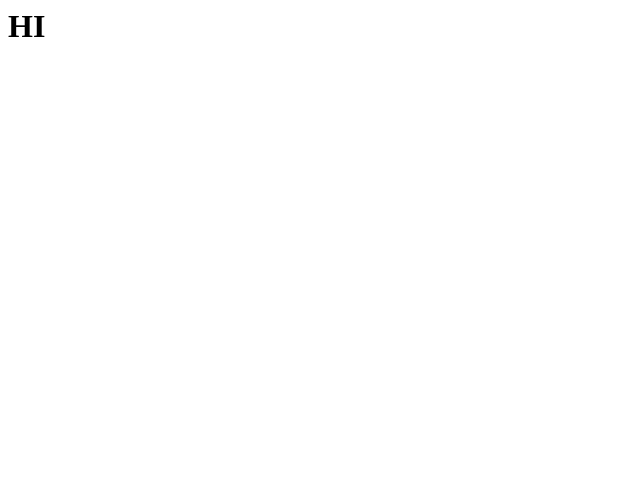
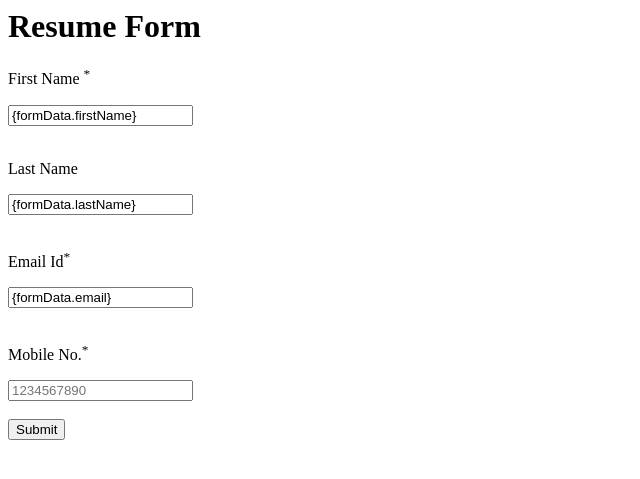
Before and after one commit to kishan2k2/Resume_Builder, a Flask app: page / in a window 1280 px wide. Before the commit the part shown is almost empty. Shown: the top 479 px of the page, without its empty margins (0-640 px from the left). Run offline with Flask 3, Linux system fonts and the light colour scheme.

Commit message:
Update form.html
html of form

```diff
--- a/templates/form.html
+++ b/templates/form.html
@@ -1 +1,64 @@
-<h1>HI</h1>
+ <div className='main'>
+
+
+
+
+<div className='ac'>
+<h1 className='ab'>Resume Form </h1>
+  <form onSubmit={submitHandler}>
+          <label>
+            <p>First Name <sup>*</sup></p>
+
+            <input
+            type="text"
+            required
+            value={formData.firstName}
+            name='firstName'
+            onChange={handler}
+            placeholder='Aman'
+            />
+          </label>
+          <br></br>
+          <label>
+            <p>Last Name</p>
+
+            <input
+             type="text"
+             onChange={handler}
+           placeholder='Thapliyal'
+            value={formData.lastName}
+            name='lastName'
+            />
+          </label>
+          <br></br>
+          <label>
+            <p>Email Id<sup>*</sup></p>
+
+            <input
+            type="text"
+            required
+            value={formData.email}
+            name='email'
+            onChange={handler}
+            placeholder="amanthapliyal2002@gmail.com"
+            />
+          </label>
+          <br></br>
+          <label>
+            <p>Mobile No.<sup>*</sup></p>
+
+            <input
+            type="Number"
+            required
+            value={formData.mobileNumber}
+            name='mobileNumber'
+            onChange={handler}
+          placeholder='1234567890'
+            />
+          </label> <br></br>
+          <button>Submit</button>
+
+  </form>
+</div>
+
+</div>
```
